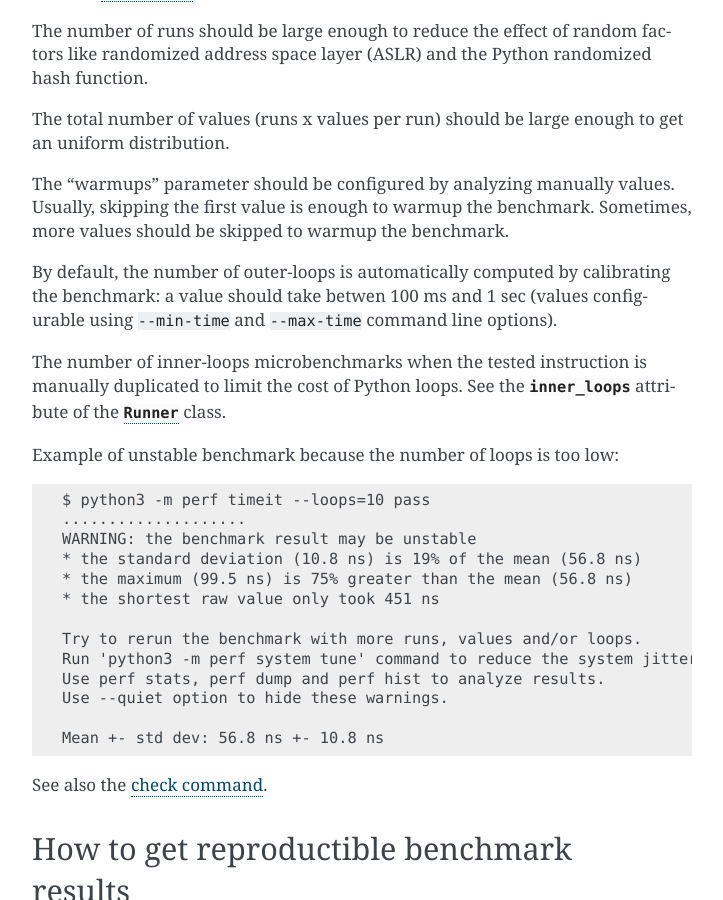
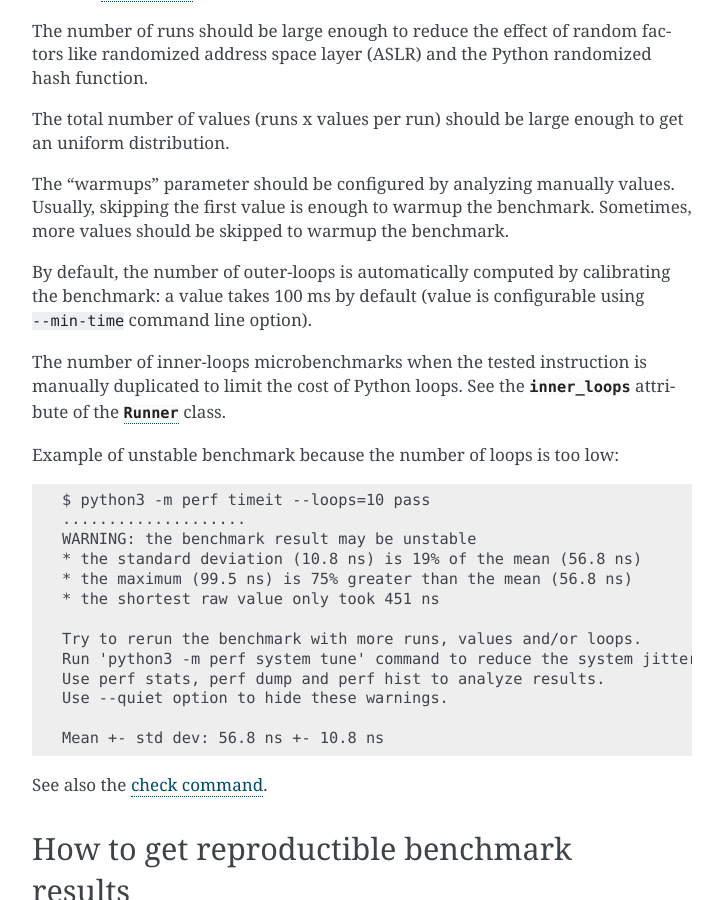
Before and after one commit to psf/pyperf, a Sphinx documentation site: the page built from doc/run_benchmark.rst, in a window 1280 px wide and 900 px high, scrolled down 1899 px. Shown: the whole window, without its empty margins (388-1111 px from the left). Built offline with Sphinx 7.4.7, drawn with Linux system fonts in a browser that asks for light colours.

Commit message:
remove max_time parameter from Runner

```diff
--- a/doc/api.rst
+++ b/doc/api.rst
@@ -485,7 +485,7 @@
 Runner class
 ------------
 
-.. class:: Runner(values=3, warmups=1, processes=20, loops=0, min_time=0.1, max_time=1.0, metadata=None, show_name=True, program_args=None, add_cmdline_args=None)
+.. class:: Runner(values=3, warmups=1, processes=20, loops=0, min_time=0.1, metadata=None, show_name=True, program_args=None, add_cmdline_args=None)
 
    Tool to run a benchmark in text mode.
 
--- a/doc/changelog.rst
+++ b/doc/changelog.rst
@@ -1,5 +1,10 @@
 Changelog
 =========
+
+Version 1.5
+-----------
+
+* Remove ``--max-time`` option of Runner
 
 Version 1.4 (2017-07-06)
 ------------------------
--- a/doc/run_benchmark.rst
+++ b/doc/run_benchmark.rst
@@ -104,8 +104,8 @@
 Sometimes, more values should be skipped to warmup the benchmark.
 
 By default, the number of outer-loops is automatically computed by calibrating
-the benchmark: a value should take betwen 100 ms and 1 sec (values
-configurable using ``--min-time`` and ``--max-time`` command line options).
+the benchmark: a value takes 100 ms by default (value is configurable using
+``--min-time`` command line option).
 
 The number of inner-loops microbenchmarks when the tested instruction is
 manually duplicated to limit the cost of Python loops. See the
```
Also changed, not shown: 1 other file.
